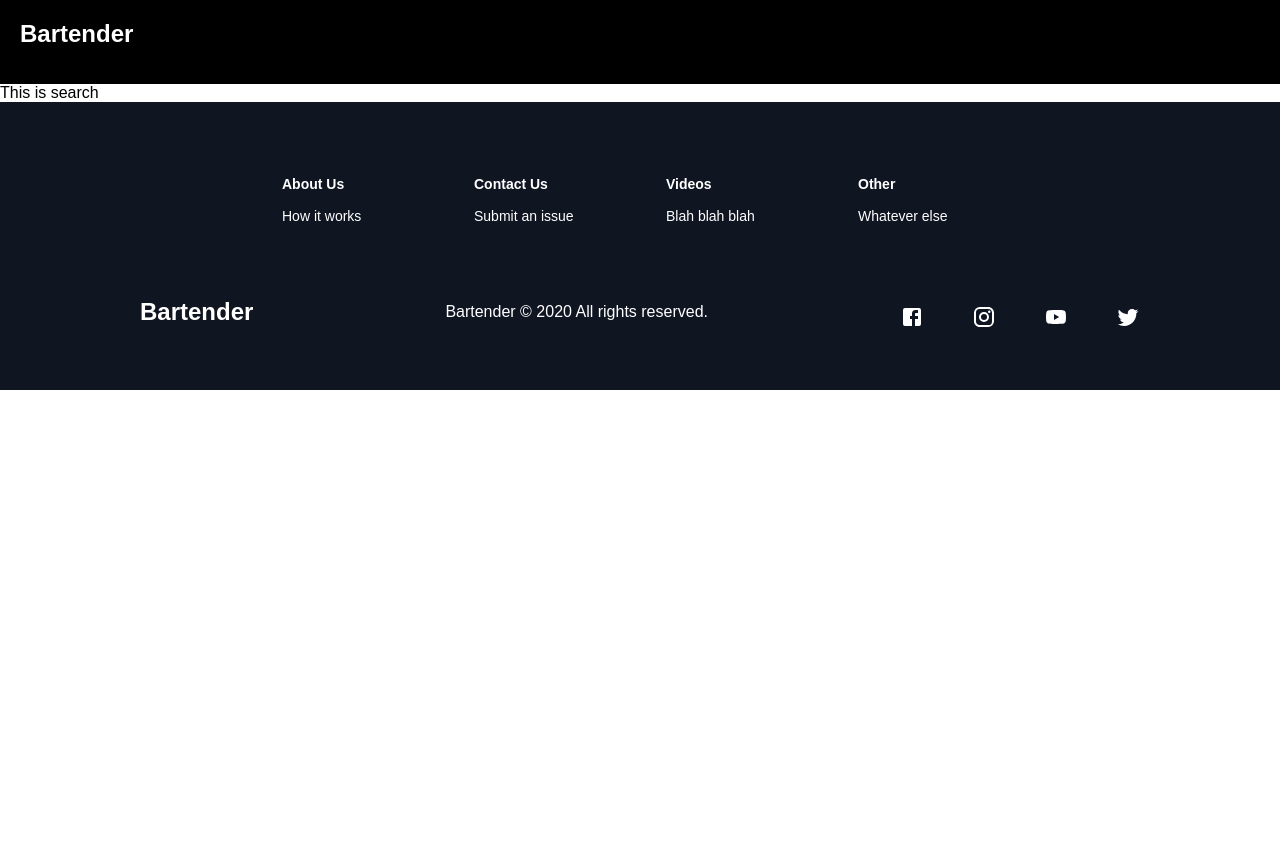
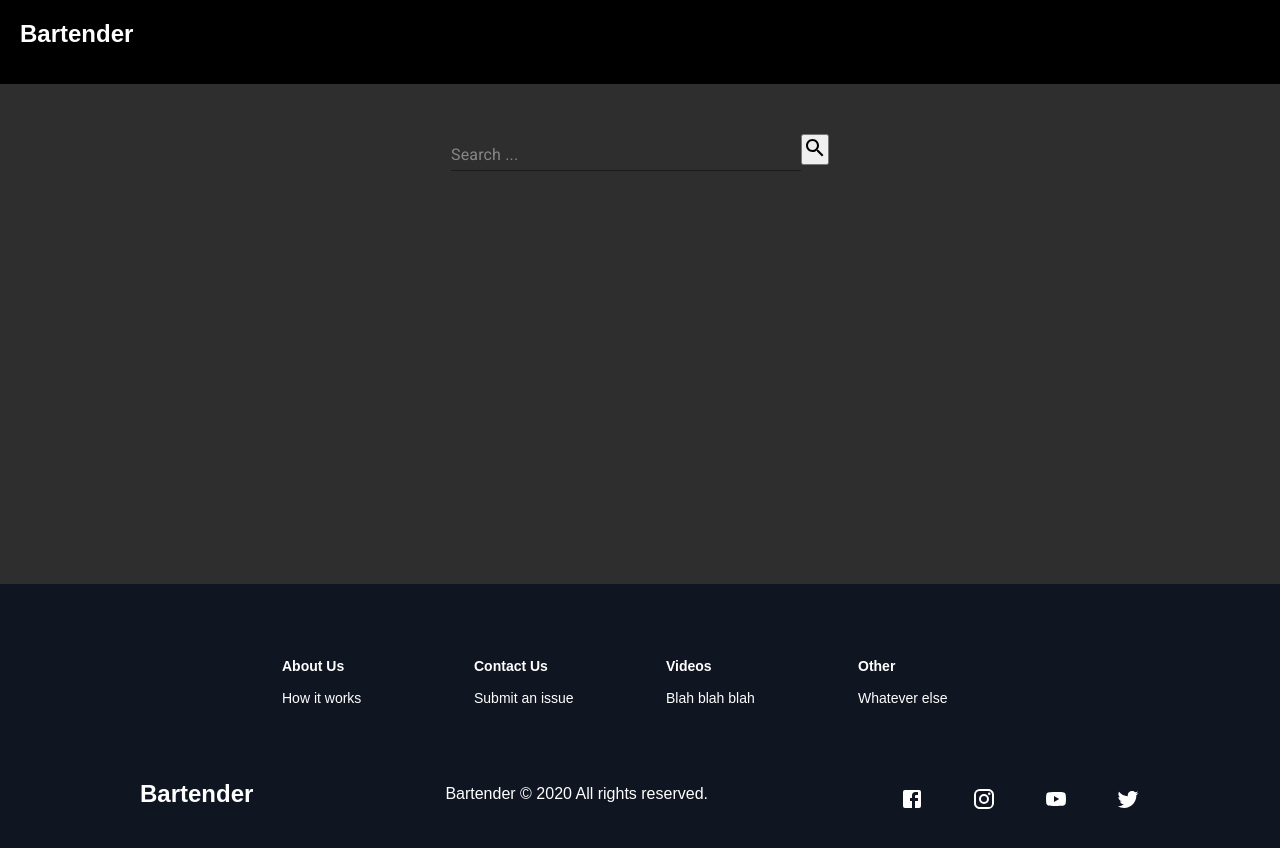
Before and after one commit to 21mooie/bartendr-web, a React (Create React App) app: page /search in a window 1280 px wide. Shown: the top 848 px of the page. Before the commit the page ends 800 px from the top, so only its background shows below. Built offline with nearby package versions, Linux system fonts and the light colour scheme; a web font is replaced by a local one.

Commit message:
Implemented logic to send search request to api

```diff
--- /dev/null
+++ b/src/components/features/Search/Search.css
@@ -0,0 +1,20 @@
+.search {
+    background: #2E2E2E;
+    color: #FFFFFF;
+    display: flex;
+    justify-content: center;
+    min-height: 500px;
+}
+
+.search__container {
+    margin: 50px;
+    align-items: center;
+}
+
+.search__icon {
+    display: inline-flex;
+}
+
+.search__button {
+    display: inline-flex;
+}
--- a/src/components/features/Search/Search.js
+++ b/src/components/features/Search/Search.js
@@ -1,11 +1,56 @@
 import React, {Component} from 'react';
+import { withStyles } from '@material-ui/core/styles';
+import SearchIcon from '@material-ui/icons/Search';
+import Input from '@material-ui/core/Input';
+import axios from 'axios';
 
-export default class Search extends Component {
+import './Search.css';
+import {url} from "../../../consts/consts";
+
+
+const useStyles = theme => ({
+  input: {
+    width: 350,
+    color: 'white',
+  }
+});
+
+class Search extends Component {
+  constructor(props) {
+    super(props);
+    this.state = {
+      searchVal: ''
+    };
+  };
+
+  sendQuery() {
+    axios.post(`${url}/search`, {query: this.state.searchVal})
+      .then((data) => {
+        console.log(data);
+      });
+  }
+
+
   render() {
     return (
-      <div>
-        <p>This is search</p>
+      <div className='search'>
+        <div className='search__container'>
+
+          <Input
+            className={this.props.classes.input}
+            placeholder="Search ..."
+            value={this.state.value}
+            onChange={(event) => this.setState({searchVal: event.target.value})}
+          />
+          <button
+            onClick={() => this.sendQuery()}
+          >
+            <SearchIcon />
+          </button>
+        </div>
       </div>
     )
   }
 }
+
+export default withStyles(useStyles)(Search);
--- a/src/components/features/User/User.css
+++ b/src/components/features/User/User.css
@@ -1,6 +1,6 @@
 .user {
-    height: 1000px;
-    padding: 20px;
+    min-height: 500px;
+    padding: 20px 20px 50px;
     display: flex;
     flex-direction: column;
     align-items: center;
--- /dev/null
+++ b/src/consts/consts.js
@@ -0,0 +1 @@
+export const url = 'https://localhost:7777';
```
